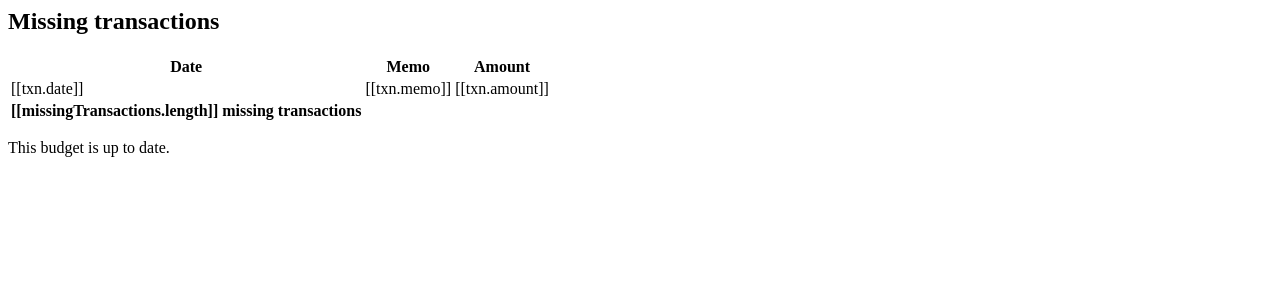
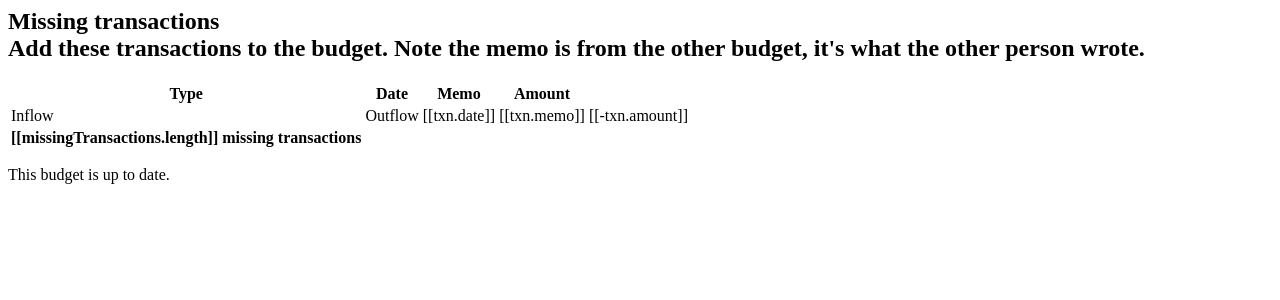
Before and after one commit to juanpescador/ynabdebtsync, a Flask app: template ynabdebtsync/static/js/templates/missingTransactionList.template.html in a window 1280 px wide. Shown: the top 300 px of the page. Run offline with Flask 2, Linux system fonts and the light colour scheme; the template is opened without the code that fills it, so the values that code supplies are empty.

Commit message:
Add transaction type label to missing transactions
Displays at a glance whether the missing transaction is an inflow or
outflow. Invert the transaction amount so it is correct for the target
budget.

```diff
--- a/ynabdebtsync/static/js/templates/missingTransactionList.template.html
+++ b/ynabdebtsync/static/js/templates/missingTransactionList.template.html
@@ -1,20 +1,36 @@
 <div data-ng-show="missingTransactions.length > 0">
-    <h2>Missing transactions</h2>
+    <h2 class="ui header">
+        <div class="content">Missing transactions
+        <div class="sub header">Add these transactions to the budget. Note the
+            memo is from the other budget, it's what the other person wrote.</div>
+    </h2>
     <table class="ui three column table">
       <thead>
-        <tr><th>Date</th>
+          <tr><th>Type</th>
+              <th>Date</th>
         <th>Memo</th>
         <th>Amount</th>
       </tr></thead>
       <tbody>
         <tr data-ng-repeat="txn in missingTransactions">
+          <td data-ng-show="txn.amount < 0">
+            <div class="ui green label">
+              <i class="plus icon"></i> Inflow
+            </div>
+          </td>
+          <td data-ng-hide="txn.amount < 0">
+            <div class="ui red label">
+              <i class="plus icon"></i> Outflow
+            </div>
+          </td>
           <td>[[txn.date]]</td>
           <td>[[txn.memo]]</td>
-          <td>[[txn.amount]]</td>
+          <td>[[-txn.amount]]</td>
         </tr>
       </tbody>
       <tfoot>
         <tr><th>[[missingTransactions.length]] missing transactions</th>
+        <th></th>
         <th></th>
         <th></th>
       </tr></tfoot>
```
